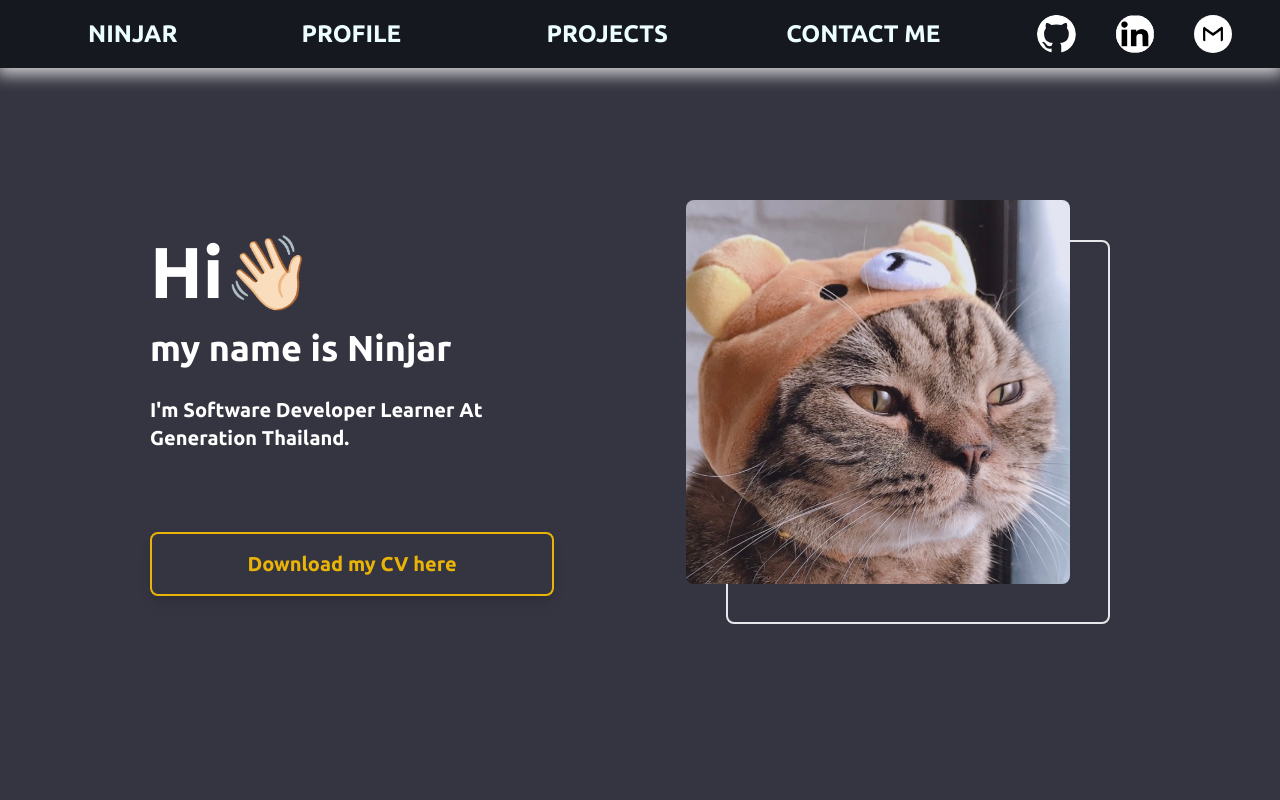
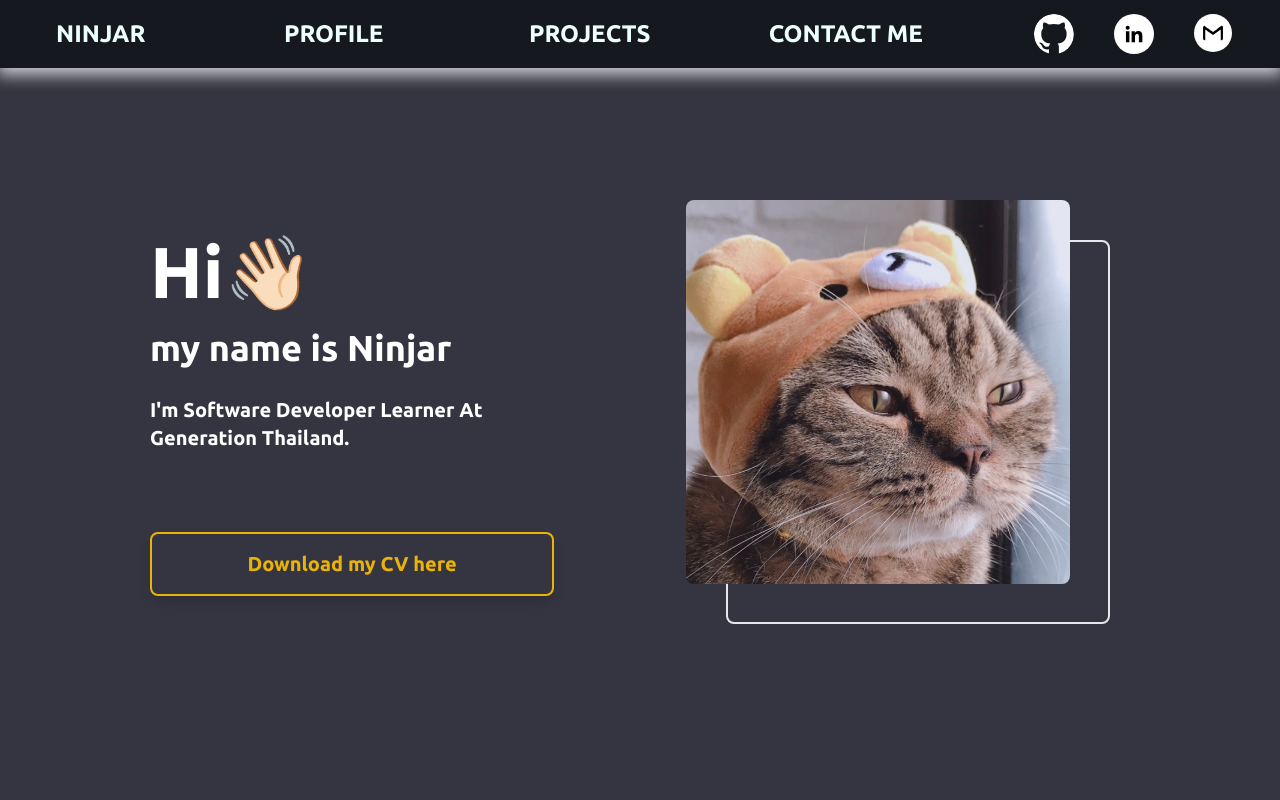
Before and after one commit to Charat-Ninjar/portfolio, a React (Vite) app: page / in a window 1280 px wide. Shown: the top 800 px of the page. Built offline with nearby package versions, Linux system fonts and the light colour scheme; a web font is replaced by a local one.

Commit message:
fixing icon sizing

```diff
--- a/package.json
+++ b/package.json
@@ -12,6 +12,7 @@
   "dependencies": {
     "react": "^18.2.0",
     "react-dom": "^18.2.0",
+    "react-icons": "^4.11.0",
     "react-router-dom": "^6.16.0",
     "react-scroll": "^1.8.9"
   },
--- a/src/components/ContactIcon.jsx
+++ b/src/components/ContactIcon.jsx
@@ -1,26 +1,26 @@
 import React from "react";
-
+import { GrLinkedinOption } from "react-icons/gr";
+import { AiFillGithub } from "react-icons/ai";
 const ContactIcon = () => {
   return (
     <div className="flex gap-10 pr-10">
       <a href="https://github.com/Charat-Ninjar" target="_blank" rel="..">
-        <div className="flex items-center hover:text-glow rounded-full icon hover:scale-110">
-          <img src="/github-light.svg" className="h-[38px] rounded-full"></img>
+        <div className="flex items-center hover:text-glow rounded-full h-10 w-10 icon hover:scale-110">
+          <div className="h-full">
+            <img
+              src="/github-light.svg"
+              className="h-full w-full object-cover rounded-full"
+              alt="GitHub Logo"
+            />
+          </div>
         </div>
       </a>
       <a href="https://www.linkedin.com/in/charat-p/" target="_blank" rel="..">
-        <div className="flex items-center bg-white object-contain rounded-full icon hover:scale-110">
-          <img
-            src="/in1.png"
-            className="h-[38px] w-[38px] rounded-full"
-            alt="Icon"
-          />
+        <div className="flex items-center bg-white object-contain rounded-full h-10 w-10 justify-center hover:scale-110 icon">
+          <GrLinkedinOption className="fill-black scale-125" />
         </div>
       </a>
-      <a
-      href="mailto:charatvc@gmail.com"
-      target="_blank"
-      rel="mail">
+      <a href="mailto:charatvc@gmail.com" target="_blank" rel="mail">
         <div className="flex bg-white h-[38px] w-[38px] items-center justify-center rounded-full icon hover:scale-110">
           <svg
             version="1.0"
--- a/src/components/Navbar.jsx
+++ b/src/components/Navbar.jsx
@@ -5,27 +5,15 @@ const Navbar = () => {
   return (
     <div className="flex w-full text-cyan-50">
       <div className="flex w-full justify-between h-[68px] items-center fixed z-10 navbar">
-        <div className="flex text-2xl h-[68px] justify-start items-center font-semibold text-glow hover:text-glow pl-20">
+        <div className="flex text-2xl h-[68px] justify-start items-center font-semibold text-glow hover:text-glow pl-12">
           NINJAR
         </div>
+        <div className="">
+          <Navitem />
+        </div>
         <div>
-          <a href="#profile">
-            <div className="flex text-2xl h-[68px] justify-center items-center font-semibold text-glow hover:text-glow w-64">
-              PROFILE
-            </div>
-          </a>
-          <a href="#projects">
-            <div className="flex text-2xl h-[68px] justify-center items-center font-semibold text-glow hover:text-glow w-64 ">
-              PROJECTS
-            </div>
-          </a>
-          <a href="#contact">
-            <div className="flex text-2xl h-[68px] justify-center items-center font-semibold text-glow hover:text-glow w-64 ">
-              CONTACT ME
-            </div>
-          </a>
+          <ContactIcon />
         </div>
-        <ContactIcon/>
       </div>
     </div>
   );
--- a/src/components/Navitem.jsx
+++ b/src/components/Navitem.jsx
@@ -2,7 +2,7 @@ import React from "react";
 
 const Navitem = () => {
     return(
-        <div>
+        <div className="flex justify-center">
           <a href="#profile">
             <div className="flex text-2xl h-[68px] justify-center items-center font-semibold text-glow hover:text-glow w-64 hover:scale-105">
               PROFILE
```
Also changed, not shown: 1 other file (tests, documents, lock files or other folders). Lines whose indentation alone changed are shown as unchanged.
